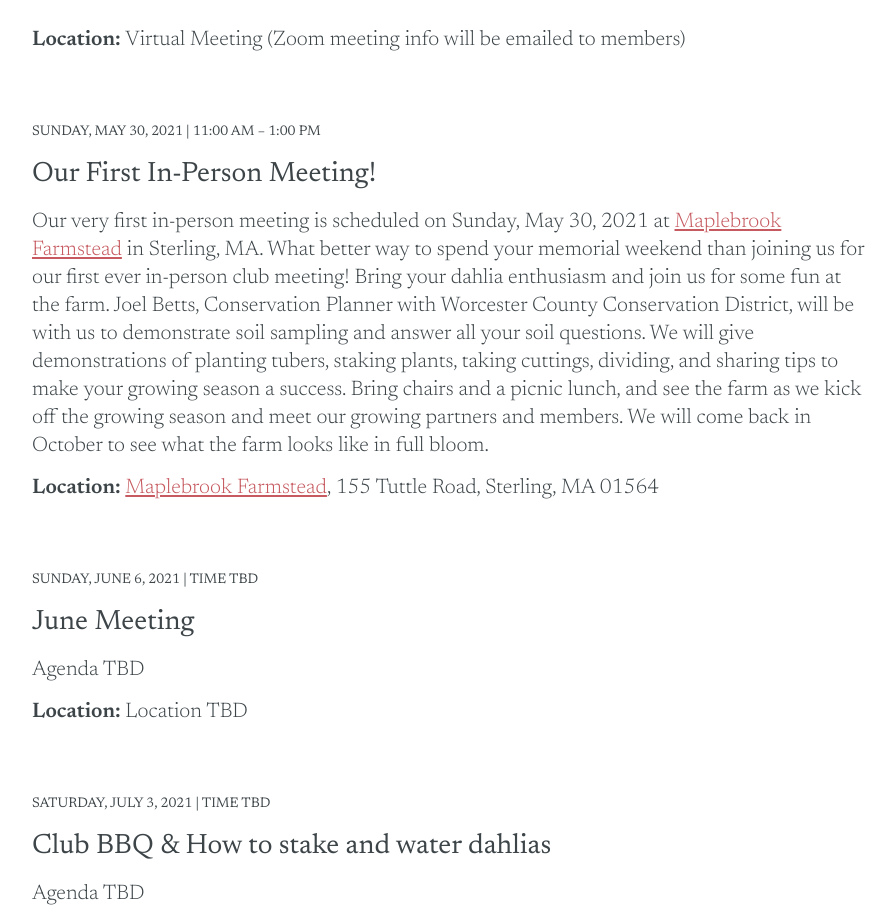
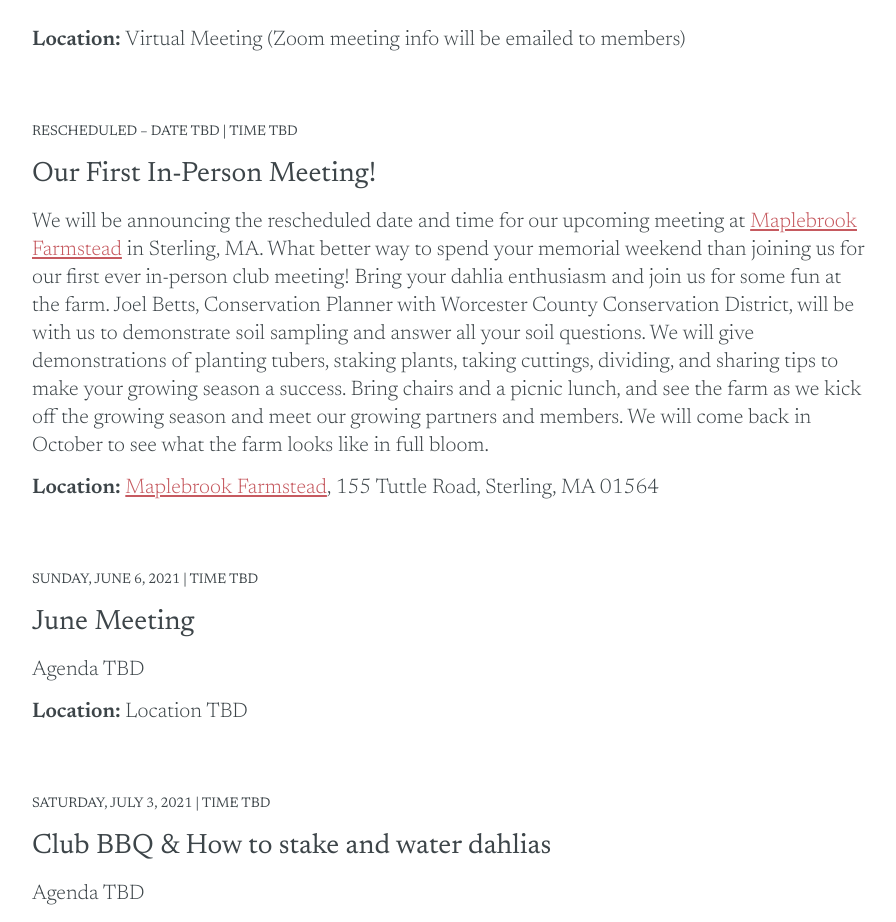
Before and after one commit to johnthedesigner/yds-static, a Next.js app in the folder src/: page /meetings in a window 1280 px wide. Shown: the part 1720-2642 px from the top of the page, without its empty margins (188-1084 px from the left). Built offline with nearby package versions, Linux system fonts and the light colour scheme.

Commit message:
Rescheduled in-person meeting date is TBD

```diff
--- a/src/pages/meetings.js
+++ b/src/pages/meetings.js
@@ -152,14 +152,14 @@ export default function Events() {
                 }}
             />
             <Event
-                date="Sunday, May 30, 2021"
-                time="11:00 AM – 1:00 PM"
+                date="RESCHEDULED – Date TBD"
+                time="Time TBD"
                 name="Our First In-Person Meeting!"
                 description={() => {
                     return (
                         <span>
-                            Our very first in-person meeting is scheduled on
-                            Sunday, May 30, 2021 at{' '}
+                            We will be announcing the rescheduled date and time
+                            for our upcoming meeting at{' '}
                             <Link href="https://www.maplebrookfarmstead.com/">
                                 <a
                                     target="_blank"
```
